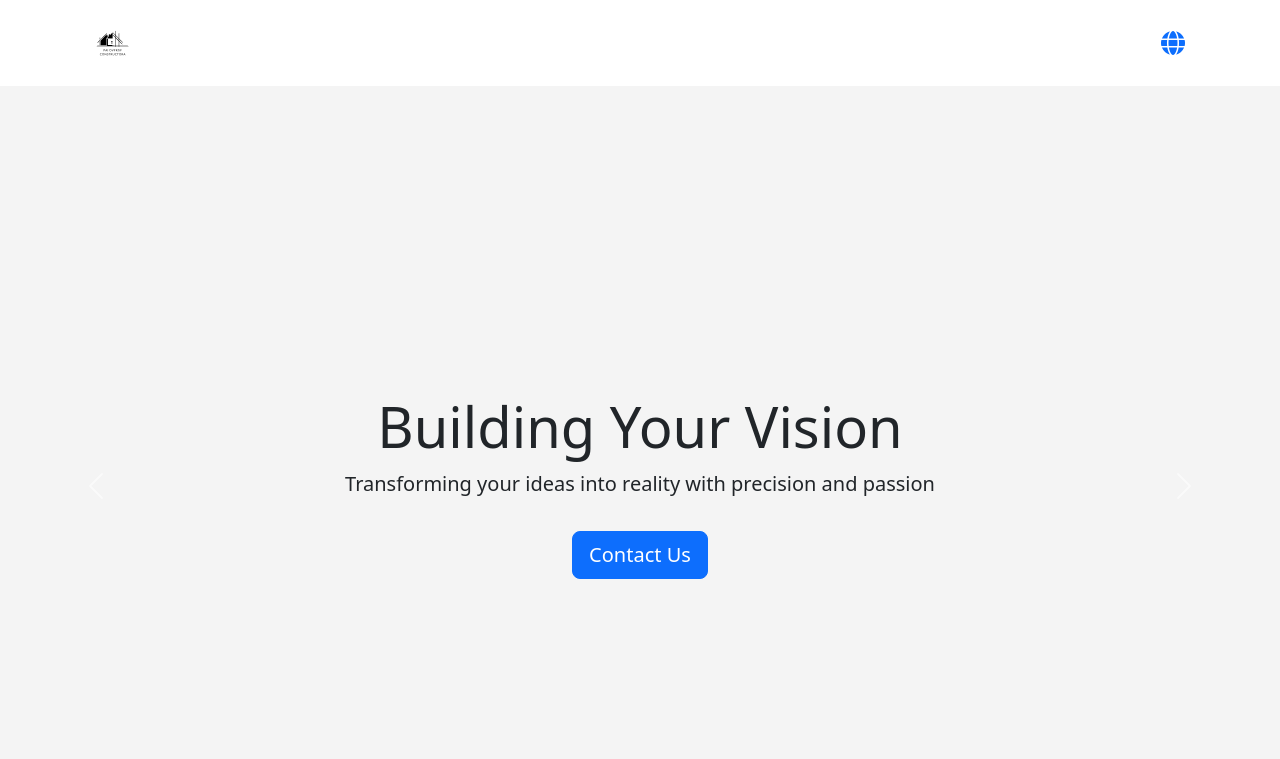
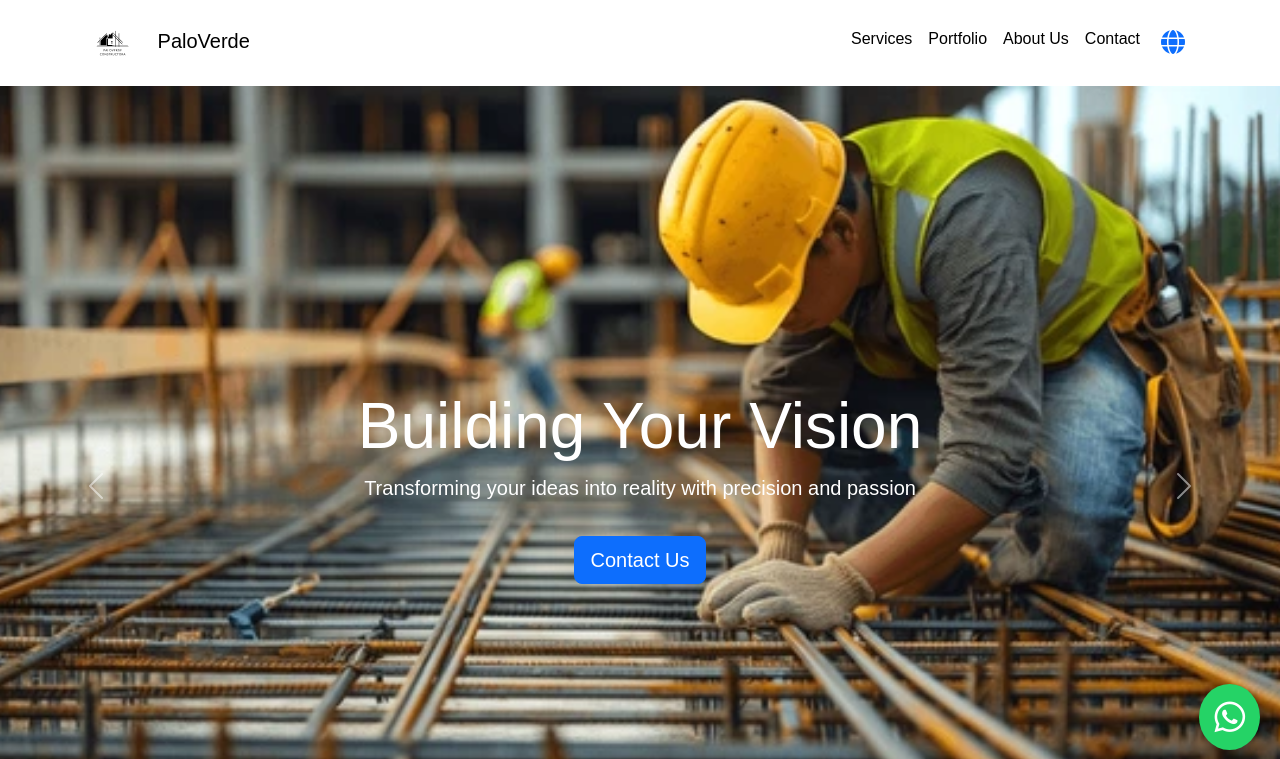
Before and after one commit to mhenry0/Construction-Company, a plain HTML site: page index.html in a window 1280 px wide. Shown: the top 759 px of the page. Drawn offline with nearby package versions, Linux system fonts and the light colour scheme; the site is published under a folder, as on GitHub Pages, so addresses that start at the root find nothing; files whose address does not match are found by name.

Commit message:
Update index.html

```diff
--- a/index.html
+++ b/index.html
@@ -26,7 +26,7 @@
         <!-- Stylesheets -->
         <link href="https://cdn.jsdelivr.net/npm/bootstrap@5.3.3/dist/css/bootstrap.min.css" rel="stylesheet">
         <link href="https://cdnjs.cloudflare.com/ajax/libs/font-awesome/6.0.0/css/all.min.css" rel="stylesheet">
-        <link rel="stylesheet" href="/ccs/styles.css">
+        <link rel="stylesheet" href="./ccs/styles.css">
     </head>
 
 
```
